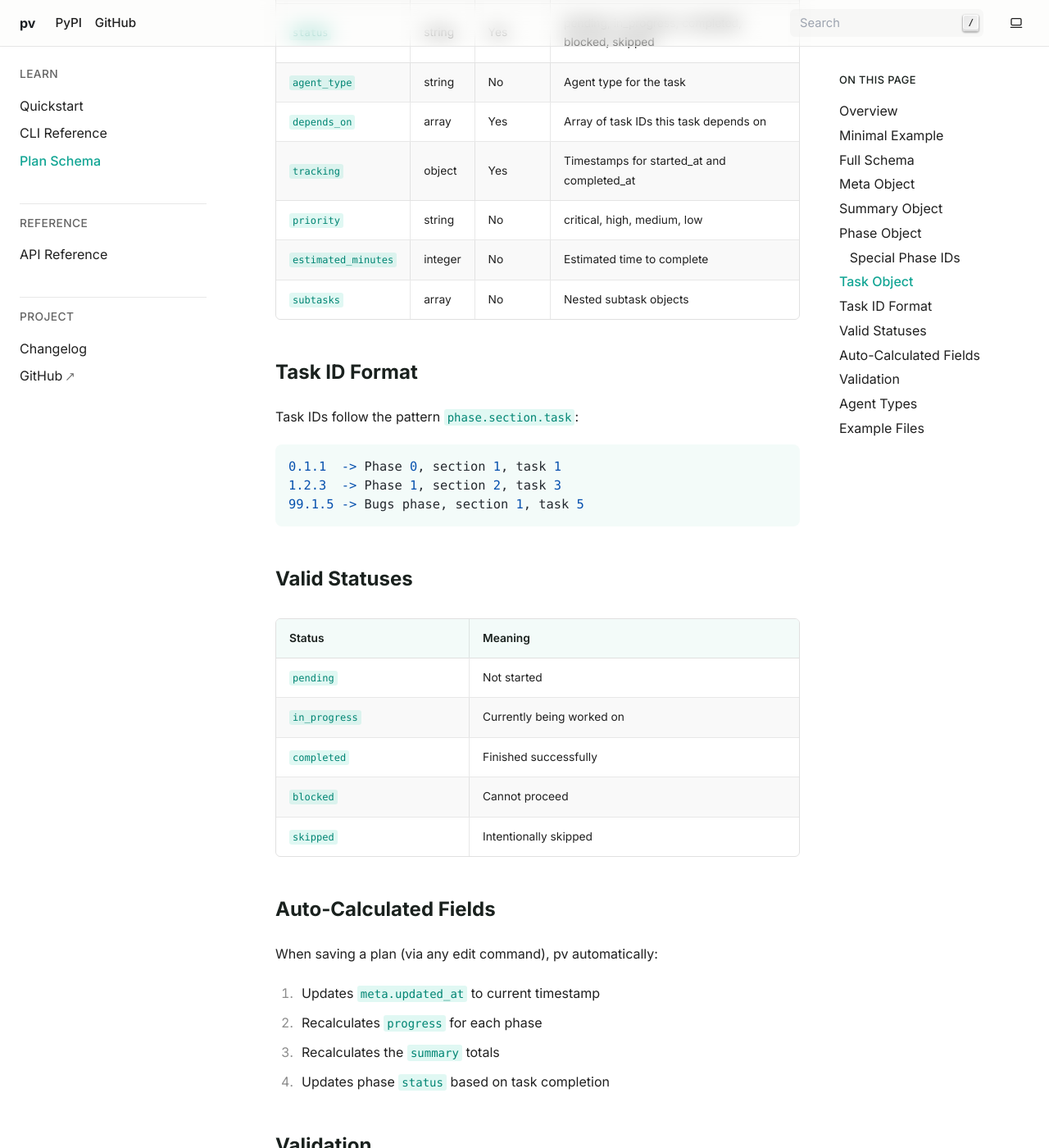
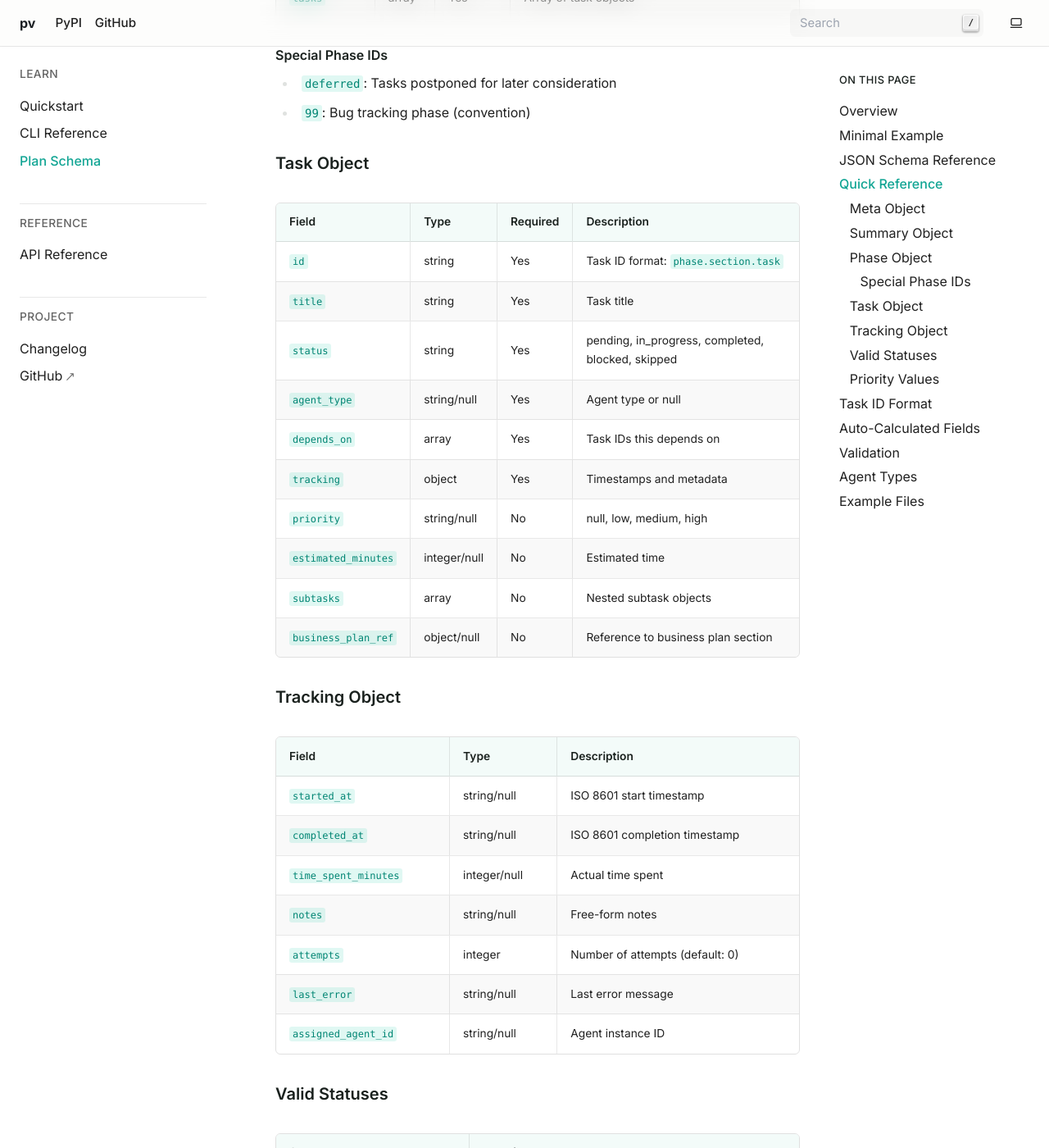
Before and after one commit to JacobCoffee/pv, a Sphinx documentation site: the page built from docs/guides/schema.md, in a window 1280 px wide and 1400 px high, scrolled down 3134 px. Shown: the whole window at 82% size. Built offline with Sphinx 7.4.7, drawn with Linux system fonts in a browser that asks for light colours; some of the changed text lies outside the part shown.

Commit message:
docs: add live schema reference and reorganize API docs

````diff
--- a/docs/guides/schema.md
+++ b/docs/guides/schema.md
@@ -18,7 +21,8 @@
     "project": "My Project",
     "version": "1.0.0",
     "created_at": "2024-01-01T00:00:00Z",
-    "updated_at": "2024-01-01T00:00:00Z"
+    "updated_at": "2024-01-01T00:00:00Z",
+    "business_plan_path": "docs/plan.md"
   },
   "summary": {
     "total_phases": 1,
@@ -38,6 +42,7 @@
           "id": "0.1.1",
           "title": "Initialize project",
           "status": "pending",
+          "agent_type": null,
           "depends_on": [],
           "tracking": {}
         }
@@ -47,21 +52,28 @@
 }
 ```
 
-## Full Schema
+## JSON Schema Reference
 
-See `examples/complex.json` for a complete example with all optional fields.
+The canonical schema that `pv validate` uses:
 
-## Meta Object
+```{literalinclude} ../../src/plan_view/plan.schema.json
+:language: json
+```
+
+## Quick Reference
+
+### Meta Object
 
 | Field | Type | Required | Description |
 |-------|------|----------|-------------|
 | `project` | string | Yes | Project name |
-| `version` | string | Yes | Plan version (semver) |
+| `version` | string | Yes | Plan version (semver: `X.Y.Z`) |
+| `schema_version` | string | No | Schema version for migrations |
 | `created_at` | string | Yes | ISO 8601 creation timestamp |
 | `updated_at` | string | Yes | ISO 8601 last update timestamp |
-| `business_plan_path` | string | No | Path to business plan document |
+| `business_plan_path` | string | Yes | Path to business plan document |
 
-## Summary Object
+### Summary Object
 
 Automatically calculated by pv when saving:
 
@@ -70,9 +82,11 @@
 | `total_phases` | integer | Number of phases |
 | `total_tasks` | integer | Total tasks across all phases |
 | `completed_tasks` | integer | Number of completed tasks |
+| `in_progress_tasks` | integer | Currently active tasks |
+| `blocked_tasks` | integer | Blocked tasks |
 | `overall_progress` | number | Percentage complete (0-100) |
 
-## Phase Object
+### Phase Object
 
 | Field | Type | Required | Description |
 |-------|------|----------|-------------|
@@ -80,27 +94,59 @@
 | `name` | string | Yes | Phase name |
 | `description` | string | Yes | Phase description |
 | `status` | string | Yes | pending, in_progress, completed, blocked, skipped |
-| `progress` | object | Yes | Calculated progress for this phase |
+| `progress` | object | Yes | `{completed, total, percentage}` |
 | `tasks` | array | Yes | Array of task objects |
 
-### Special Phase IDs
+#### Special Phase IDs
 
 - `deferred`: Tasks postponed for later consideration
 - `99`: Bug tracking phase (convention)
 
-## Task Object
+### Task Object
 
 | Field | Type | Required | Description |
 |-------|------|----------|-------------|
-| `id` | string | Yes | Unique task ID (format: `phase.section.task`) |
+| `id` | string | Yes | Task ID format: `phase.section.task` |
 | `title` | string | Yes | Task title |
 | `status` | string | Yes | pending, in_progress, completed, blocked, skipped |
-| `agent_type` | string | No | Agent type for the task |
-| `depends_on` | array | Yes | Array of task IDs this task depends on |
-| `tracking` | object | Yes | Timestamps for started_at and completed_at |
-| `priority` | string | No | critical, high, medium, low |
-| `estimated_minutes` | integer | No | Estimated time to complete |
+| `agent_type` | string/null | Yes | Agent type or null |
+| `depends_on` | array | Yes | Task IDs this depends on |
+| `tracking` | object | Yes | Timestamps and metadata |
+| `priority` | string/null | No | null, low, medium, high |
+| `estimated_minutes` | integer/null | No | Estimated time |
 | `subtasks` | array | No | Nested subtask objects |
+| `business_plan_ref` | object/null | No | Reference to business plan section |
+
+### Tracking Object
+
+| Field | Type | Description |
+|-------|------|-------------|
+| `started_at` | string/null | ISO 8601 start timestamp |
+| `completed_at` | string/null | ISO 8601 completion timestamp |
+| `time_spent_minutes` | integer/null | Actual time spent |
+| `notes` | string/null | Free-form notes |
+| `attempts` | integer | Number of attempts (default: 0) |
+| `last_error` | string/null | Last error message |
+| `assigned_agent_id` | string/null | Agent instance ID |
+
+### Valid Statuses
+
+| Status | Meaning |
+|--------|---------|
+| `pending` | Not started |
+| `in_progress` | Currently being worked on |
+| `completed` | Finished successfully |
+| `blocked` | Cannot proceed |
+| `skipped` | Intentionally skipped |
+
+### Priority Values
+
+| Priority | Meaning |
+|----------|---------|
+| `null` | No priority set (default) |
+| `low` | Low priority |
+| `medium` | Medium priority |
+| `high` | High priority |
 
 ## Task ID Format
 
@@ -111,16 +157,6 @@
 1.2.3  -> Phase 1, section 2, task 3
 99.1.5 -> Bugs phase, section 1, task 5
 ```
-
-## Valid Statuses
-
-| Status | Meaning |
-|--------|---------|
-| `pending` | Not started |
-| `in_progress` | Currently being worked on |
-| `completed` | Finished successfully |
-| `blocked` | Cannot proceed |
-| `skipped` | Intentionally skipped |
 
 ## Auto-Calculated Fields
 
@@ -166,7 +202,7 @@
 | `software-architect` | Architecture decisions |
 | `python-tester` | Testing tasks |
 
-Any kebab-case string is valid: `^[a-z][a-z0-9-]*$`
+Any non-empty string is valid, or `null` for unassigned.
 
 ## Example Files
 
````
Also changed, not shown: other parts of docs/guides/schema.md (+3 -0 lines), docs/api/index.rst (+69 -11 lines).
